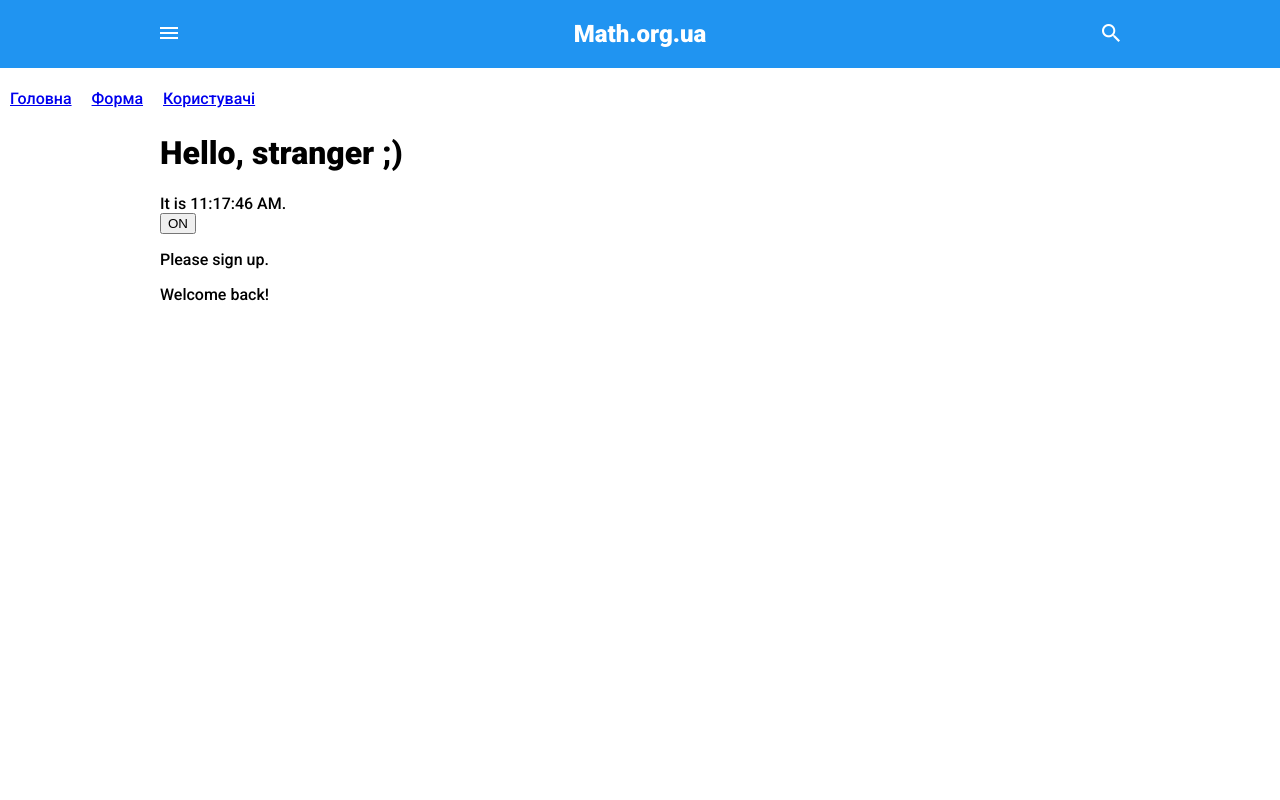
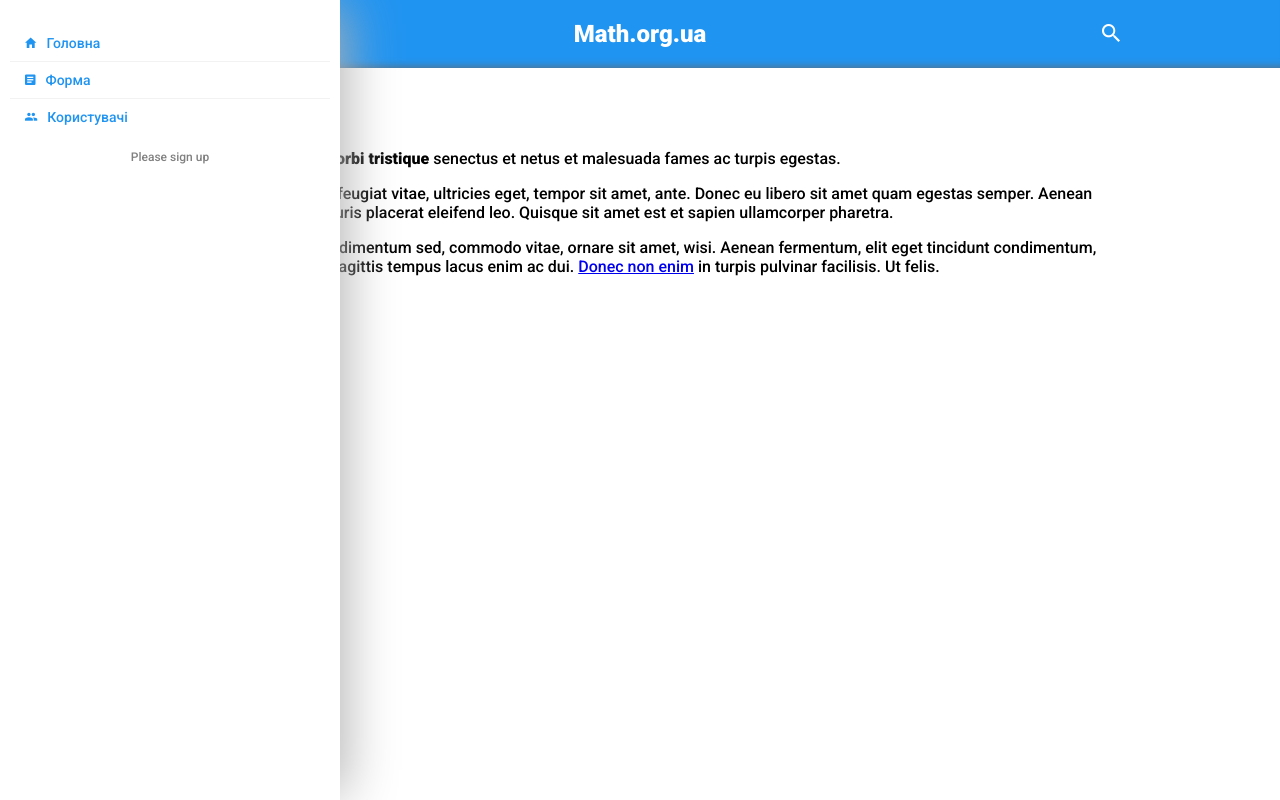
Before and after one commit to vyspiansky/react-demo-app, a React (Create React App) app: page / in a window 1280 px wide. Both pictures are taken after a click on the link 176 px from the left and 35 px from the top of the page. Built offline with nearby package versions, Linux system fonts and the light colour scheme.

Commit message:
Styled main menu

```diff
--- a/src/components/App.js
+++ b/src/components/App.js
@@ -6,7 +6,7 @@ import './App.css';
 
 import Header from './Header';
 import Menu from './Menu';
-import Switcher from './Switcher';
+import Main from './Main';
 
 import Home from './Home';
 import NameForm from './NameForm';
@@ -17,30 +17,49 @@ const menuItems = [
       path: '/',
       exact: true,
       component: Home,
-      title: 'Головна'
+      title: 'Головна',
+      icon: 'ion-android-home'
   },
   {
       path: '/form',
       exact: false,
       component: NameForm,
-      title: 'Форма'
+      title: 'Форма',
+      icon: 'ion-android-list'
   },
   {
       path: '/users',
       exact: false,
       component: UserListContainer,
-      title: 'Користувачі'
+      title: 'Користувачі',
+      icon: 'ion-android-people'
   }
 ];
 
 class App extends Component {
+  constructor(props) {
+    super(props);
+    this.state = {isMenuShown: false};
+
+    // This binding is necessary to make `this` work in the callback
+    this.handleMenuClick = this.handleMenuClick.bind(this);
+  }
+
+  handleMenuClick(event) {
+    event.preventDefault();
+
+    this.setState(prevState => ({
+        isMenuShown: !prevState.isMenuShown
+    }));
+  }
+
   render() {
     return (
       <Router>
         <div className="App">
-            <Header />
-            <Menu items={menuItems} />
-            <Switcher items={menuItems} />
+            <Header handleMenuClick={this.handleMenuClick} />
+            <Menu items={menuItems} isShown={this.state.isMenuShown} />
+            <Main items={menuItems} />
         </div>
       </Router>
     );
--- /dev/null
+++ b/src/components/Greeting.css
@@ -0,0 +1,12 @@
+.Greeting {
+    font-size: 12px;
+    text-align: center;
+}
+
+.Greeting-success {
+    color: #b2b2b2;
+}
+
+.Greeting-miss {
+    color: #808080;
+}
--- a/src/components/Greeting.js
+++ b/src/components/Greeting.js
@@ -1,12 +1,24 @@
 import React, { Component } from 'react';
+
+import './Greeting.css';
 
 class Greeting extends Component {
     render() {
         const isLoggedIn = this.props.isLoggedIn;
+
+        let message = null;
         if (isLoggedIn) {
-          return <p>Welcome back!</p>;
+            message = <div className="Greeting-success">Welcome back!</div>;
+        } else {
+            message = <div className="Greeting-miss">Please sign up</div>;
         }
-        return <p>Please sign up.</p>;
+
+        return (
+            <div className="Greeting">
+                {message}
+            </div>
+        );
+
     }
 }
 
--- a/src/components/Header.css
+++ b/src/components/Header.css
@@ -1,5 +1,6 @@
 .Header {
   background-color: #2094f1;
+  box-shadow: inset 0 -10px 10px -10px #666;
   color: #fff;
 }
 
--- a/src/components/Header.js
+++ b/src/components/Header.js
@@ -9,7 +9,7 @@ class Header extends Component {
                     <header>
                         <div className="Header-left">
                             <ul>
-                                <li><a href="#"><i className="icon ion-android-menu"></i></a></li>
+                                <li><a href="#" onClick={this.props.handleMenuClick}><i className="icon ion-android-menu"></i></a></li>
                             </ul>
                         </div>
 
--- a/src/components/Home.js
+++ b/src/components/Home.js
@@ -1,15 +1,5 @@
 import React, { Component } from 'react';
 import {Helmet} from "react-helmet";
-
-import Clock from './Clock';
-import Toggle from './Toggle';
-import Greeting from './Greeting';
-
-function Welcome(props) {
-    return (
-        <h1>Hello, {props.name} ;)</h1>
-    );
-}
 
 class Home extends Component {
     render() {
@@ -19,11 +9,16 @@ class Home extends Component {
                     <title>Home</title>
                 </Helmet>
 
-                <Welcome name="stranger" />
-                <Clock />
-                <Toggle />
-                <Greeting isLoggedIn={false} />
-                <Greeting isLoggedIn={true} />
+                <h1>Home</h1>
+
+                <p><strong>Pellentesque habitant morbi tristique</strong> senectus et netus et malesuada fames ac turpis egestas.</p>
+
+                <p>Vestibulum tortor quam, feugiat vitae, ultricies eget, tempor sit amet, ante. Donec eu libero sit amet quam egestas semper.
+                Aenean ultricies mi vitae est. Mauris placerat eleifend leo. Quisque sit amet est et sapien ullamcorper pharetra.</p>
+
+                <p>Vestibulum erat wisi, condimentum sed, commodo vitae, ornare sit amet, wisi. Aenean fermentum, elit eget
+                tincidunt condimentum, eros ipsum rutrum orci, sagittis tempus lacus enim ac dui. <a href="#">Donec non enim</a> in turpis
+                pulvinar facilisis. Ut felis.</p>
             </div>
         );
     }
--- a/src/components/Switcher.js
+++ b/src/components/Main.js
@@ -6,7 +6,7 @@ import {
 
 import NoMatch from './NoMatch';
 
-class Switcher extends Component {
+class Main extends Component {
     constructor(props) {
         super(props);
         this.state = {
@@ -30,4 +30,4 @@ class Switcher extends Component {
     }
 }
 
-export default Switcher;
+export default Main;
--- a/src/components/Menu.css
+++ b/src/components/Menu.css
@@ -1,17 +1,40 @@
 .Menu {
-
+    background-color: #fff;
+    bottom: 0;
+    left: 0;
+    padding: 25px 10px;
+    position: fixed;
+    top: 0;
+    width: 320px;
 }
 
-.Menu ul {
-    padding-left: 0px;
+.Menu-items, .Menu-profile {
+    margin-bottom: 15px;
 }
 
-.Menu ul li {
-    display: inline-block;
-    list-style-type: none;
-    padding: 5px 10px;
+.Menu-items ul {
+    margin: 0;
+    padding-left: 0;
 }
 
-.App-menu ul li a {
+.Menu-items ul li {
+    border-top: 1px solid #f2f2f2;
+    list-style-type: none;
+    padding: 0;
+}
 
+.Menu-items ul li:first-child {
+    border-top: none;
 }
+
+.Menu-items ul li .icon {
+    padding-right: 10px;
+}
+
+.Menu-items ul li a {
+    color: #2094f1;
+    display: block;
+    font-size: 14px;
+    padding: 10px 15px;
+    text-decoration: none;
+}
--- a/src/components/Menu.js
+++ b/src/components/Menu.js
@@ -1,5 +1,7 @@
 import React, { Component } from 'react';
 import {Link} from 'react-router-dom';
+
+import Greeting from './Greeting';
 
 import './Menu.css';
 
@@ -8,18 +10,29 @@ class Menu extends Component {
         super(props);
         this.state = {
             listItems: props.items.map((item, index) => (
-                <li key={index}><Link to={item.path}>{item.title}</Link></li>
+                <li key={index}>
+                    <Link to={item.path}>
+                        <i className={"icon " + item.icon}></i>
+                        {item.title}
+                    </Link>
+                </li>
             ))
         };
     }
 
     render() {
         return (
-            <nav className="Menu hiden2">
-                <ul>
-                    {this.state.listItems}
-                </ul>
-            </nav>
+            <div className={"Menu box-shadow-right" + (this.props.isShown ? '' : ' hidden')}>
+                <nav className="Menu-items">
+                    <ul>
+                        {this.state.listItems}
+                    </ul>
+                </nav>
+
+                <div className="Menu-profile">
+                    <Greeting isLoggedIn={false} />
+                </div>
+            </div>
         );
     }
 }
--- a/src/components/Toggle.js
+++ /dev/null
@@ -1,29 +0,0 @@
-import React, { Component } from 'react';
-
-class Toggle extends Component {
-    constructor(props) {
-        super(props);
-        this.state = {isToggleOn: true};
-
-        // This binding is necessary to make `this` work in the callback
-        this.handleClick = this.handleClick.bind(this);
-    }
-
-    handleClick() {
-        this.setState(prevState => ({
-        isToggleOn: !prevState.isToggleOn
-        }));
-    }
-
-    render() {
-        return (
-            <div>
-                <button onClick={this.handleClick}>
-                    {this.state.isToggleOn ? 'ON' : 'OFF'}
-                </button>
-            </div>
-        );
-    }
-}
-
-export default Toggle;
--- a/src/index.css
+++ b/src/index.css
@@ -11,8 +11,30 @@ body {
   padding-left: 15px;
 }
 
-.hiden {
-  display: none;
+.hidden {
+  display: none !important;
+}
+
+/* Box Shadow */
+
+.box-shadow-top {
+  box-shadow: 0 -5px 5px -5px #b2b2b2;
+}
+
+.box-shadow-right {
+  box-shadow: 10px 0 50px -5px #b2b2b2;
+}
+
+.box-shadow-bottom {
+  box-shadow: 0 5px 5px -5px #b2b2b2;
+}
+
+.box-shadow-left {
+  box-shadow: -5px 0 5px -5px #b2b2b2;
+}
+
+.box-shadow-all {
+  box-shadow: 0 0 5px #b2b2b2;
 }
 
 /* React spinner */
```
Also changed, not shown: src/components/_temp/Clock.js (renamed from src/components/Clock.js), 1 other file (tests, documents, lock files or other folders).
